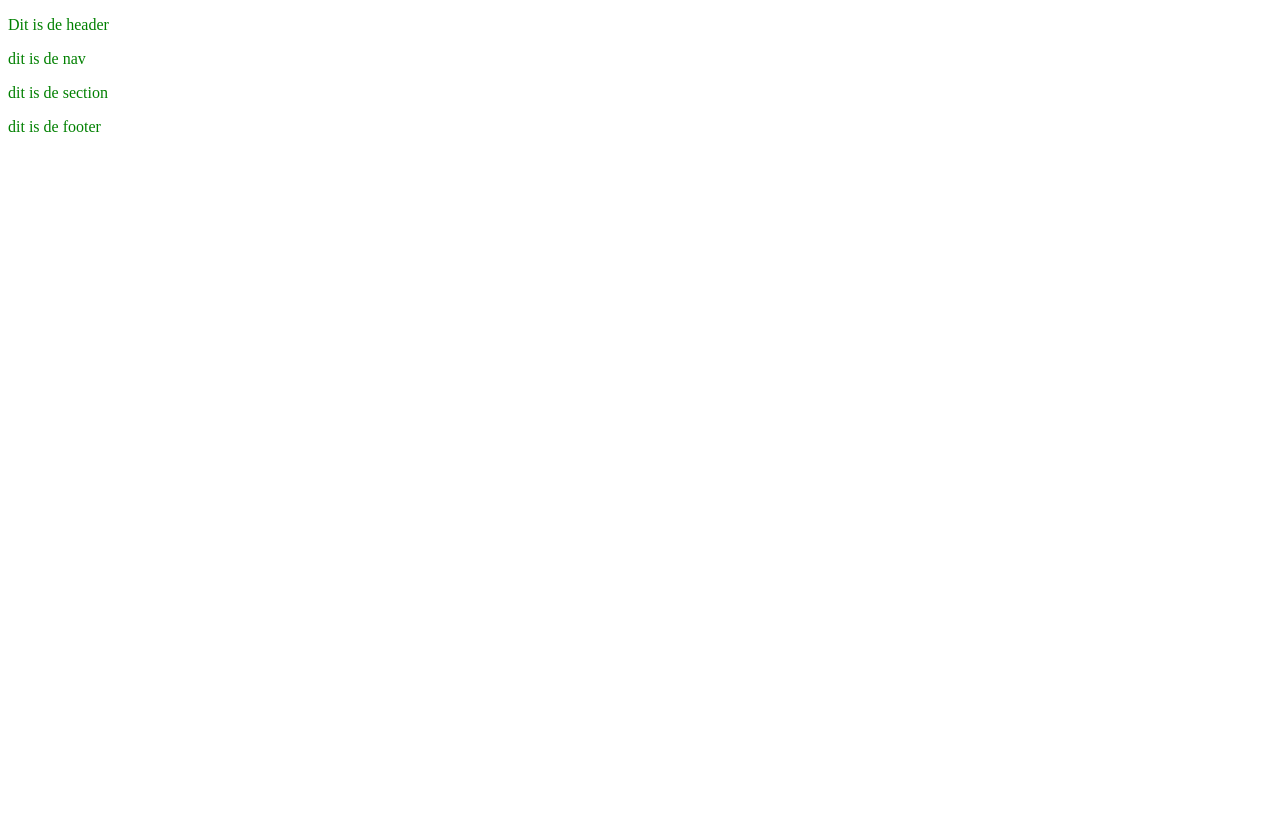
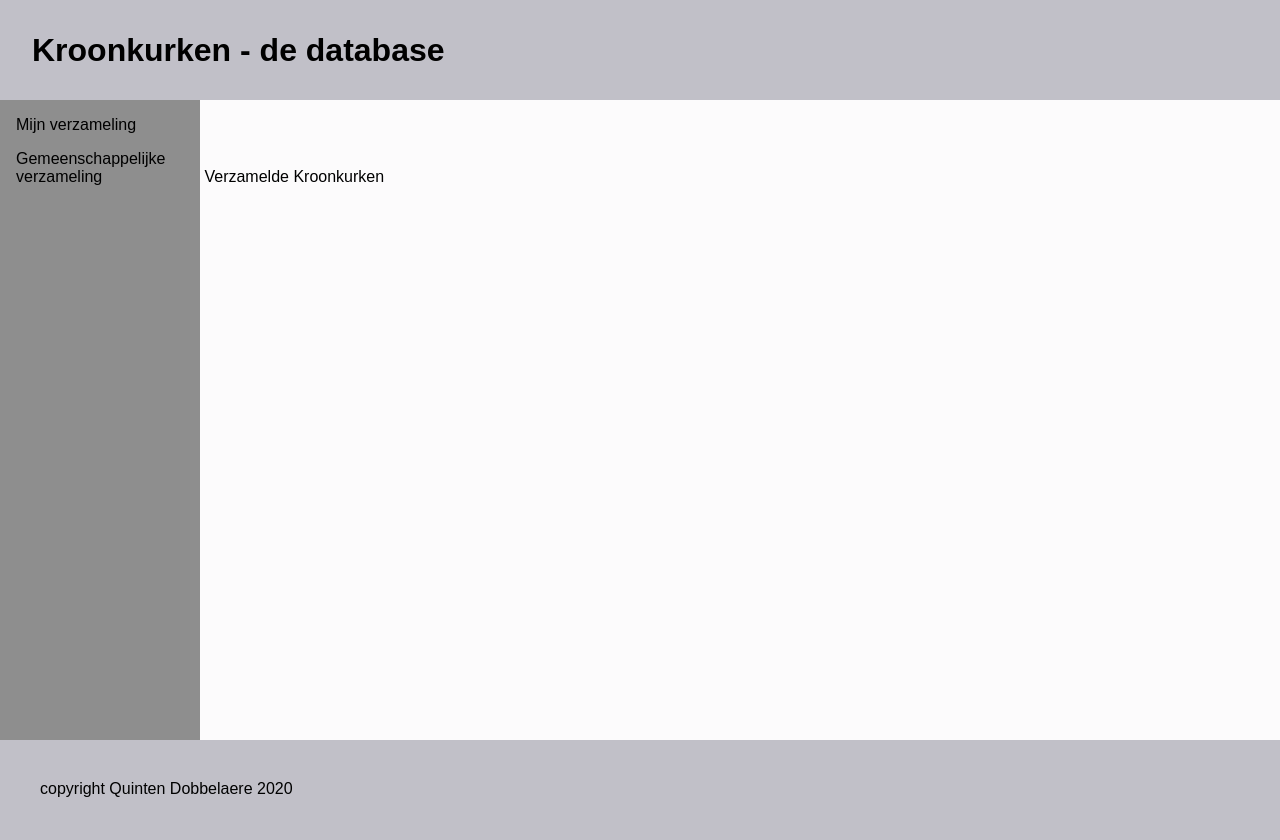
Before and after one commit to Qdobbela/Kroonkurken, a plain HTML site: page HTML/index.html in a window 1280 px wide. Before the commit the page ends 800 px from the top, so only its background shows below. Drawn offline with Linux system fonts and the light colour scheme; files that its build step writes are made by us from their sources.

Commit message:
basic setup

```diff
--- /dev/null
+++ b/CSS/stylesheet.scss
@@ -0,0 +1,61 @@
+$background-header-footer:  #C1C0C8;
+$background-main: #FCFBFC;
+$background-nav: #8E8E8E;
+html{
+    height: 100%;
+    margin: 0px;
+    padding: 0px;
+    width: 100%;
+    font-family: Arial, Helvetica, sans-serif;
+    body{
+        margin: 0px;
+        height: 100%;
+        padding: 0px;
+        max-width: 100%;
+        background-color: $background-main;
+        p{
+            margin: 0px;
+        }
+        header{
+            height: 10%;
+            min-height: 100px;
+            margin: 0px;
+            background-color: $background-header-footer;
+            h1{
+                margin: 0px;
+                padding: 2rem;
+            }
+        }
+
+        nav{
+            display: inline-block;
+            background-color: $background-nav;
+            width: 20%;
+            max-width: 200px;
+            height: 80%;
+            ul{
+                margin: 0px;
+                padding: 0.5rem;
+                li{
+                    margin: 0px;
+                    padding: 0.5rem;
+                }
+            }
+        }
+
+        section{
+            display: inline-block;
+            margin: 0px;
+        }
+
+        footer{
+            margin: 0px;
+            background-color: $background-header-footer;
+            height: 10%;
+            min-height: 100px;
+            p{
+                padding: 2.5rem;
+            }
+        }
+    }
+}
--- a/HTML/index.html
+++ b/HTML/index.html
@@ -4,20 +4,23 @@
     <meta charset="UTF-8">
     <meta name="viewport" content="width=device-width, initial-scale=1.0">
     <title>Gayfanfare - Kroonkurken</title>
-    <link rel="stylesheet" href="stylesheet.css">
+    <link rel="stylesheet" href="/CSS/stylesheet.css">
 </head>
 <body>
     <header>
-        <p>Dit is de header</p>
+        <h1>Kroonkurken - de database</h1>
     </header>
     <nav>
-        <p>dit is de nav</p>
+        <ul>
+            <li><a>Mijn verzameling</a></li>
+            <li><a>Gemeenschappelijke verzameling</a></li>
+        </ul>
     </nav>
     <section>
-        <p>dit is de section</p>
+        <p>Verzamelde Kroonkurken</p>
     </section>
     <footer>
-        <p>dit is de footer</p>
+        <p>copyright Quinten Dobbelaere 2020</p>
     </footer>
 </body>
 </html>
```
Also changed, not shown: CSS/stylesheet.css, 1 other file.
